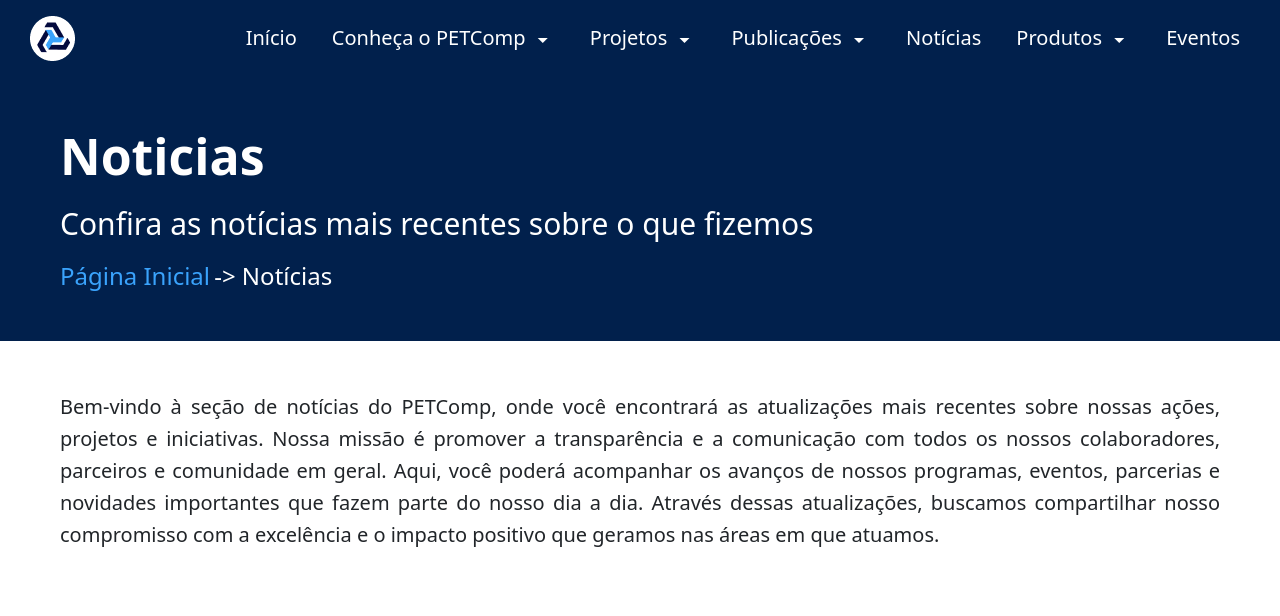
After one commit to artur-pedro/petcomp-newwebsite, a PHP site: page /noticias.php in a window 1280 px wide. The commit adds this page. Shown: the top 616 px of the page. Run offline with PHP 8.4, Linux system fonts and the light colour scheme; some web fonts are replaced.

Commit message:
inicio pag noticias

```diff
--- /dev/null
+++ b/css/noticias.css
@@ -0,0 +1,78 @@
+html, body {
+    overflow: auto;
+}
+
+.container-header {
+    color: white;
+    background-color: #01204C;
+}
+
+.container-header a {
+    cursor: pointer;
+    color: #3AA3FC;
+    text-decoration: none;
+}
+
+.container-body p {
+    line-height: 1.6;
+    text-align: justify;
+}
+
+h4 {
+    display: inline;
+}
+
+
+
+/* Estilo para telas grandes (Desktop) */
+@media screen and (min-width: 1025px) {
+    .container-header {
+        padding: 50px 60px;
+    }
+
+    .container-header h2 {
+        font-size: 50px;
+        margin-bottom: 20px;
+        font-weight: bold;
+    }
+
+    .container-header h3 {
+        font-size: 30px;
+        margin-bottom: 20px;
+        font-weight: normal;
+    }
+
+    .container-header p {
+        font-size: 16px;
+        font-weight: normal;
+    }
+
+    .container-body {
+        padding: 50px 60px;
+    }
+
+    .container-body p {
+        font-size: 20px;
+        font-weight: medium;
+    }
+
+    .gallery {
+        gap: 40px;
+        display: grid;
+        margin: 50px 40px;
+        grid-template-columns: repeat(2, 1fr);
+    }
+
+    .group {
+        display: flex;
+        flex-direction: column;
+        gap: 20px;
+    }
+
+    .group img {
+        width: 100%;
+        height: 100%;
+        object-fit: cover;
+        border-radius: 30px;
+    }
+}
--- a/header.php
+++ b/header.php
@@ -27,7 +27,7 @@
             </div>
         </div>
         <div class="dropdown">
-            <a href="#">Notícias</a>
+            <a href="noticias.php">Notícias</a>
         </div>
         <div class="dropdown">
             <a href="noticias.php" class="dropbtn">Produtos <span class="material-icons">arrow_drop_down</span></a>
--- a/monitoria.php
+++ b/monitoria.php
@@ -2,7 +2,7 @@
 <html lang="pt-br">
 
 <?php
-    $title = "Sobre nós";
+    $title = "Monitoria";
     $cssFiles = ['css/monitoria.css'];
     include 'head.php';
 ?>
--- /dev/null
+++ b/noticias.php
@@ -0,0 +1,31 @@
+<!DOCTYPE html>
+<html lang="pt-br">
+
+<?php
+    $title = "Noticias";
+    $cssFiles = ['css/noticias.css'];
+    include 'head.php';
+?>
+
+<body>
+    <?php include 'header.php'; ?>
+
+    <div class="container-header">
+        <h2>Noticias</h2>
+        <h3>Confira as notícias mais recentes sobre o que fizemos</h3>
+        <h4><a href="index.php">Página Inicial</a></h4>
+        <h4> -> Notícias</h4>
+
+    </div>
+
+    <div class="container-body">
+            <p>
+            Bem-vindo à seção de notícias do PETComp, onde você encontrará as atualizações mais recentes sobre nossas ações, projetos e iniciativas. Nossa missão é promover a transparência e a comunicação com todos os nossos colaboradores, parceiros e comunidade em geral.
+            Aqui, você poderá acompanhar os avanços de nossos programas, eventos, parcerias e novidades importantes que fazem parte do nosso dia a dia. Através dessas atualizações, buscamos compartilhar nosso compromisso com a excelência e o impacto positivo que geramos nas áreas em que atuamos.
+            </p>
+    </div>
+
+
+
+</body>
+</html>
```
